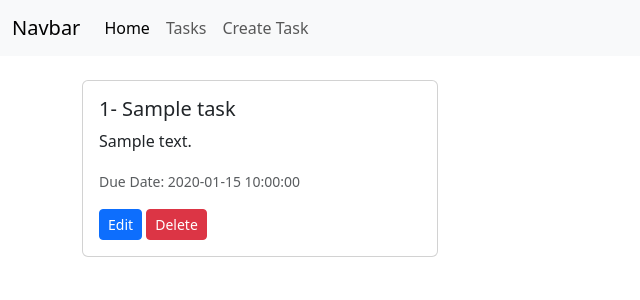
After one commit to ahmedsaadx/php_tasks, a PHP site: page /list_task.php in a window 1280 px wide. The commit adds this page. Shown: the top 300 px of the page, without its empty margins (0-640 px from the left). Run offline with PHP 8.4, Linux system fonts and the light colour scheme; tables that the repository leaves empty or names only in its code hold one stand-in row (values such as "Sample post"); data that the repository does not hold is empty.

Commit message:
add delete and list , create features

```diff
--- /dev/null
+++ b/db_connection_handler.php
@@ -0,0 +1,21 @@
+<?php
+require 'vendor/autoload.php';
+
+use Dotenv\Dotenv;
+
+// Load .env file
+$dotenv = Dotenv::createImmutable(__DIR__);
+$dotenv->load();
+
+// Access your environment variables
+$db_host=$_ENV['DB_HOST'];
+$db_pass=$_ENV['DB_PASSWORD'] ;
+$db_user=$_ENV['DB_USERNAME'];
+$db_name=$_ENV['DB_NAME'];
+
+
+$conn = mysqli_connect($db_host,$db_user,$db_pass,$db_name);
+
+if (!$conn) {
+    die("Connection failed: " . mysqli_connect_error());
+  }
--- /dev/null
+++ b/inc/header.php
@@ -0,0 +1,35 @@
+<!doctype html>
+<html lang="en">
+  <head>
+    <meta charset="utf-8">
+    <meta name="viewport" content="width=device-width, initial-scale=1">
+
+    <!-- Bootstrap CSS -->
+    <link href="https://cdn.jsdelivr.net/npm/bootstrap@5.3.0-alpha1/dist/css/bootstrap.min.css" rel="stylesheet">
+  </head>
+<body>
+<nav class="navbar navbar-expand-lg bg-body-tertiary">
+  <div class="container-fluid">
+    <a class="navbar-brand" href="#">Navbar</a>
+    <button class="navbar-toggler" type="button" data-bs-toggle="collapse" data-bs-target="#navbarNav" aria-controls="navbarNav" aria-expanded="false" aria-label="Toggle navigation">
+      <span class="navbar-toggler-icon"></span>
+    </button>
+    <div class="collapse navbar-collapse" id="navbarNav">
+      <ul class="navbar-nav">
+        <li class="nav-item">
+          <a class="nav-link active" aria-current="page" href="#">Home</a>
+        </li>
+        <li class="nav-item">
+          <a class="nav-link" href="list_task.php">Tasks</a>
+        </li>
+        <li class="nav-item">
+          <a class="nav-link" href="create_task.php">Create Task</a>
+        </li>
+      </ul>
+    </div>
+  </div>
+</nav>
+
+
+</body>
+</html>
--- /dev/null
+++ b/list_task.php
@@ -0,0 +1,37 @@
+<?php
+session_start();
+require_once('inc/header.php');
+require_once('db_connection_handler.php');
+
+$query = "SELECT * FROM tasks";
+$result = mysqli_query($conn, $query);
+?>
+
+<div class="container mt-4">
+    <?php if(isset($_SESSION['success'] ['task'])):?>
+        <div class="alert alert-success">
+          <?php echo $_SESSION['success']['task']; ?>
+        </div>
+     <?php endif?>
+  <div class="row">
+    <?php $i = 1; while ($row = mysqli_fetch_array($result)) : ?>
+      <div class="col-md-4 mb-4"> <!-- 3 cards per row for medium screens -->
+        <div class="card h-100">
+          <div class="card-body">
+            <h5 class="card-title"><?php echo $i++ . "- " . htmlspecialchars($row["name"]); ?></h5> <!-- Display task number -->
+            <!-- <h5 class="card-title"><?php echo htmlspecialchars($row["name"]); ?></h5> -->
+            <p class="card-text"><?php echo htmlspecialchars($row["description"]); ?></p>
+            <p class="card-text"><small class="text-muted">Due Date: <?php echo htmlspecialchars($row["due_date"]); ?></small></p>
+            <a   class="btn btn-primary btn-sm">Edit</a>
+            <a href="delete_task.php?id=<?php echo $row['id']; ?>" class="btn btn-danger btn-sm"  onclick="return confirm('Are you sure you want to delete this task?');"> Delete</a>
+          </div>
+        </div>
+      </div>
+    <?php endwhile; ?>
+  </div>
+</div>
+<?php
+if (isset($_SESSION['success']['task'])){
+    unset($_SESSION['success']['task']);
+}
+?>
```
Also changed, not shown: actions/task_validation.php (added, +47 -0 lines), create_task.php (added, +54 -0 lines), delete_task.php (added, +35 -0 lines), index.php (+2 -35 lines), inc/footer.php (added).
